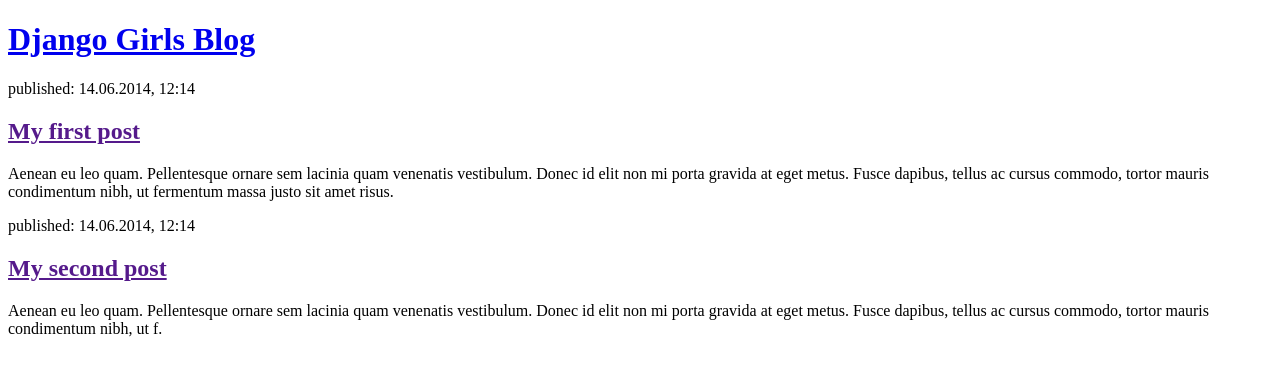
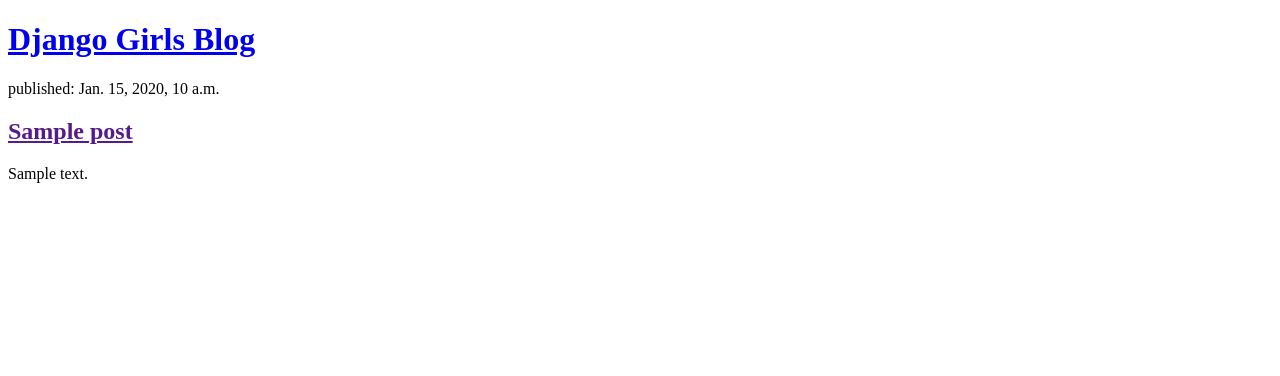
Before and after one commit to TheSarcasticOne69/my-first-blog, a Django app: page / in a window 1280 px wide. Shown: the top 376 px of the page. Run offline with Django 5.2, Linux system fonts and the light colour scheme; tables that the repository leaves empty hold one stand-in row (values such as "Sample post").

Commit message:
Modified templates to display posts from database.

```diff
--- a/blog/models.py
+++ b/blog/models.py
@@ -12,7 +12,7 @@ class Post(models.Model):
 
 
     def publish(self):
-        self.published_date = timezone.now()
+        self.published_at = timezone.now()
         self.save()
 
     def __str__(self):
--- a/blog/templates/blog/post_list.html
+++ b/blog/templates/blog/post_list.html
@@ -1,23 +1,22 @@
 <!DOCTYPE html>
 <html>
+
 <head>
     <title>Django Girls blog</title>
 </head>
+
 <body>
     <header>
         <h1><a href="/">Django Girls Blog</a></h1>
     </header>
 
+    {% for post in posts %}
     <article>
-            <time>published: 14.06.2014, 12:14</time>
-            <h2><a href="">My first post</a></h2>
-            <p>Aenean eu leo quam. Pellentesque ornare sem lacinia quam venenatis vestibulum. Donec id elit non mi porta gravida at eget metus. Fusce dapibus, tellus ac cursus commodo, tortor mauris condimentum nibh, ut fermentum massa justo sit amet risus.</p>
+        <time>published: {{ post.published_at }}</time>
+        <h2><a href="">{{ post.title }}</a></h2>
+        <p>{{ post.text | linebreaksbr }}</p>
     </article>
+    {% endfor %}
+</body>
 
-        <article>
-            <time>published: 14.06.2014, 12:14</time>
-            <h2><a href="">My second post</a></h2>
-            <p>Aenean eu leo quam. Pellentesque ornare sem lacinia quam venenatis vestibulum. Donec id elit non mi porta gravida at eget metus. Fusce dapibus, tellus ac cursus commodo, tortor mauris condimentum nibh, ut f.</p>
-        </article>
-    </body>
 </html>
--- a/blog/views.py
+++ b/blog/views.py
@@ -1,5 +1,8 @@
 from django.shortcuts import render
+from django.utils import timezone
+from .models import Post
 
 # Create your views here.
 def post_list(request):
-    return render(request,'blog/post_list.html',{})
+    posts = Post.objects.filter(published_at__lte=timezone.now()).order_by('published_at')
+    return render(request,'blog/post_list.html',{"posts" : posts })
```
Lines whose indentation alone changed are shown as unchanged.
